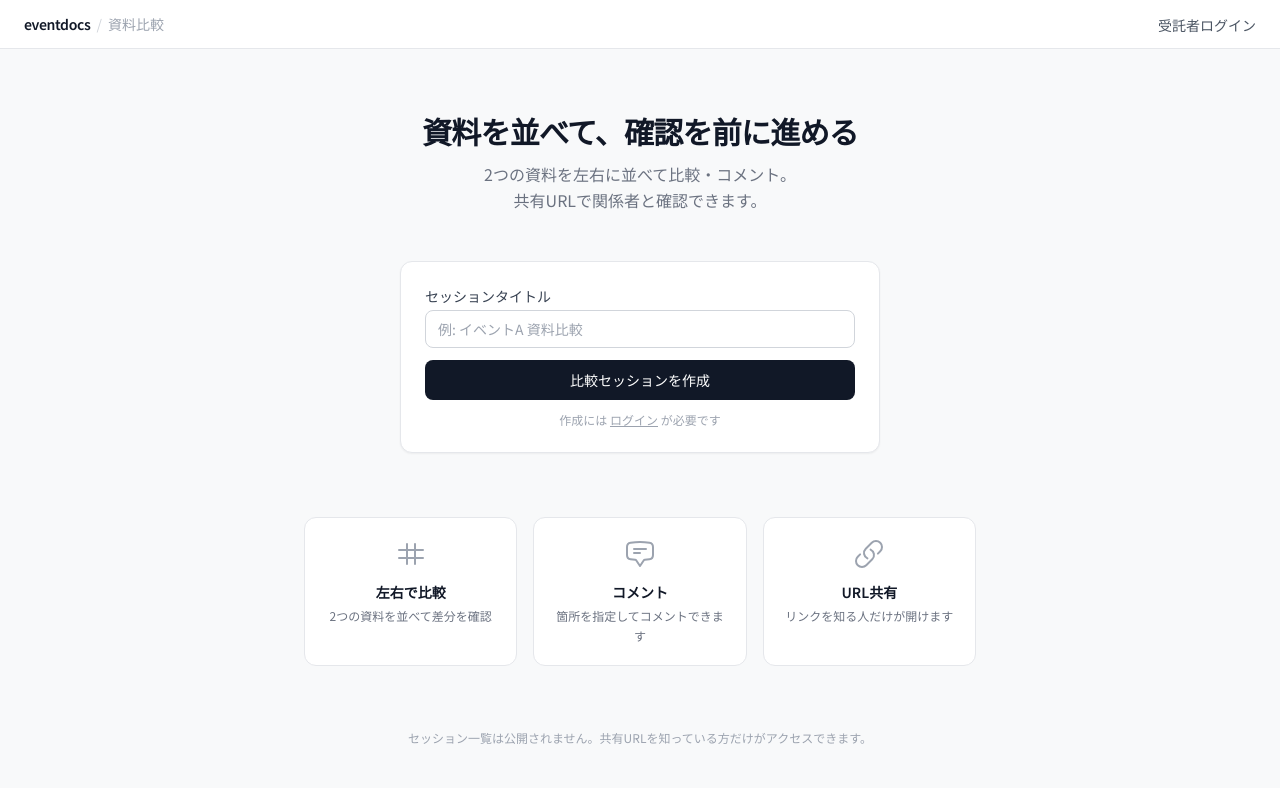
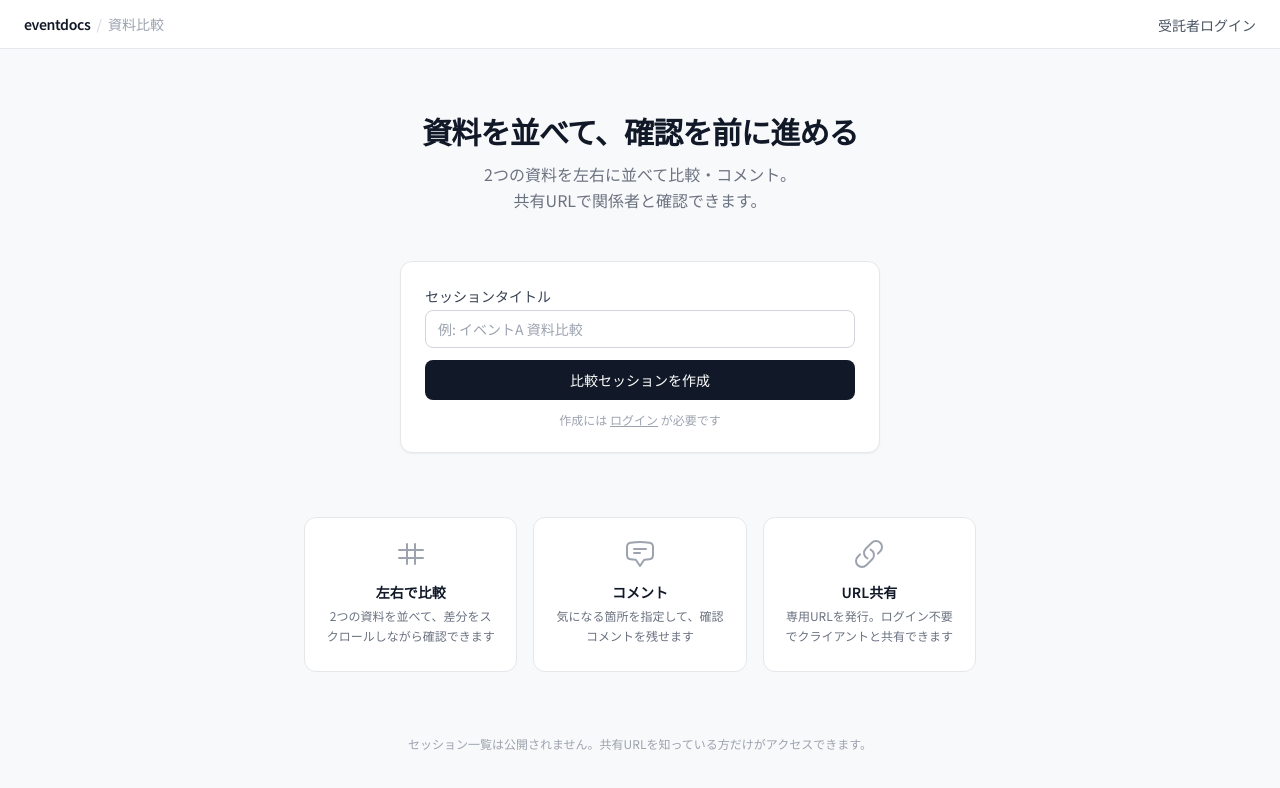
Before and after one commit to kent0421ovesaku-dev/eventdocs, a Next.js app: page / in a window 1280 px wide. Shown: the top 788 px of the page. Built offline with nearby package versions, Linux system fonts and the light colour scheme; no server answers.

Commit message:
fix: 特徴カードの説明文を2行化・min-hで高さ統一
Made-with: Cursor

```diff
--- a/src/app/page.tsx
+++ b/src/app/page.tsx
@@ -130,7 +130,7 @@ export default async function HomePage({ searchParams }: HomePageProps) {
                 </svg>
               </div>
               <h3 className="text-sm font-semibold text-gray-900 mb-1">左右で比較</h3>
-              <p className="text-xs text-gray-500 leading-relaxed">2つの資料を並べて差分を確認</p>
+              <p className="text-xs text-gray-500 leading-relaxed min-h-[2.8rem]">2つの資料を並べて、差分をスクロールしながら確認できます</p>
             </div>
 
             {/* コメント */}
@@ -141,7 +141,7 @@ export default async function HomePage({ searchParams }: HomePageProps) {
                 </svg>
               </div>
               <h3 className="text-sm font-semibold text-gray-900 mb-1">コメント</h3>
-              <p className="text-xs text-gray-500 leading-relaxed">箇所を指定してコメントできます</p>
+              <p className="text-xs text-gray-500 leading-relaxed min-h-[2.8rem]">気になる箇所を指定して、確認コメントを残せます</p>
             </div>
 
             {/* URL共有 */}
@@ -152,7 +152,7 @@ export default async function HomePage({ searchParams }: HomePageProps) {
                 </svg>
               </div>
               <h3 className="text-sm font-semibold text-gray-900 mb-1">URL共有</h3>
-              <p className="text-xs text-gray-500 leading-relaxed">リンクを知る人だけが開けます</p>
+              <p className="text-xs text-gray-500 leading-relaxed min-h-[2.8rem]">専用URLを発行。ログイン不要でクライアントと共有できます</p>
             </div>
 
           </div>
```
